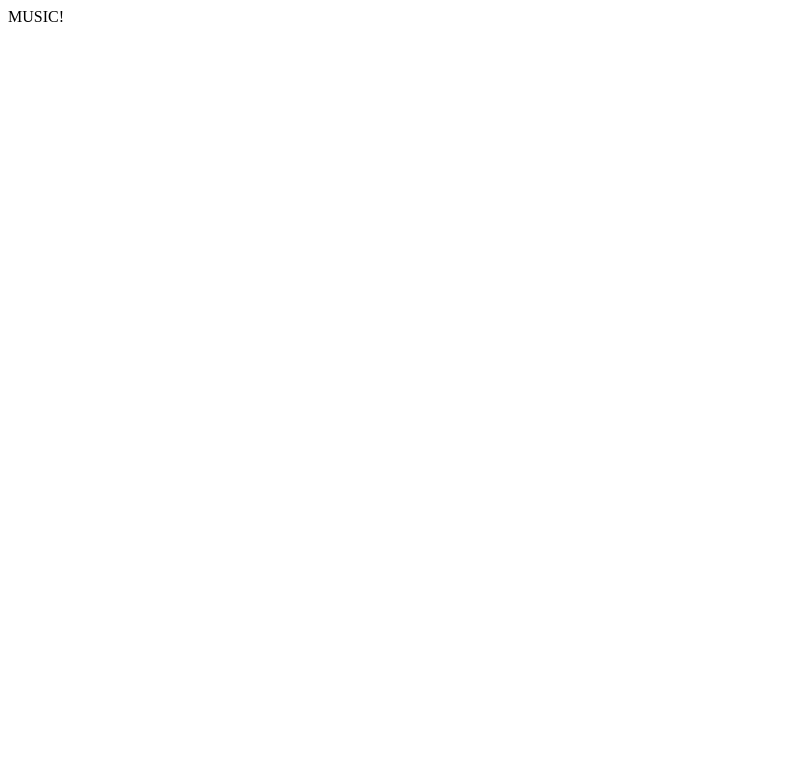
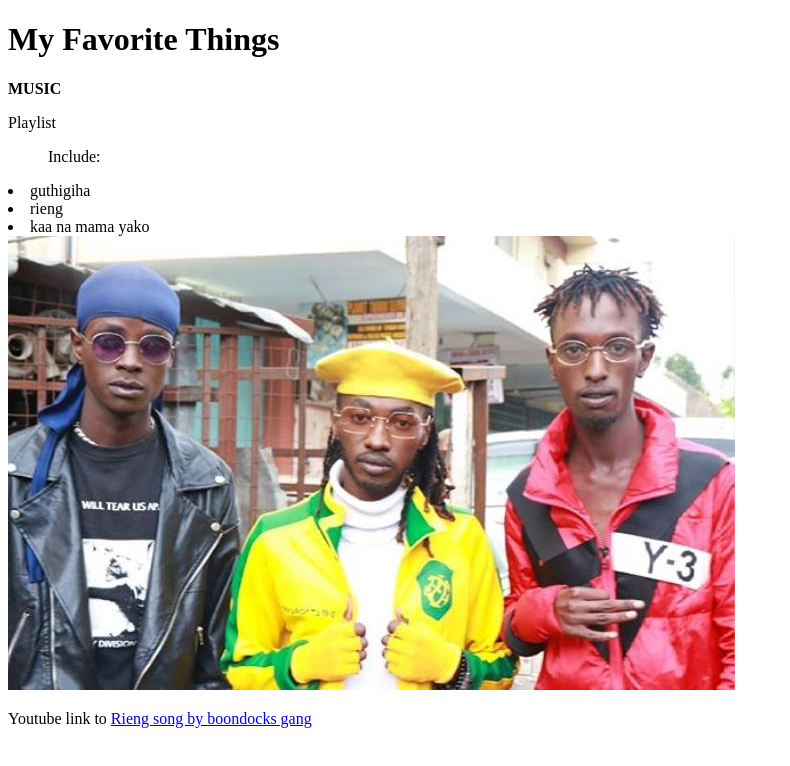
Before and after one commit to albert0706/my-first-webpage, a plain HTML site: page my-favorite-things.html in a window 1280 px wide. Shown: the whole page, without its empty margins (0-790 px from the left). Drawn offline with Linux system fonts and the light colour scheme.

```diff
--- /dev/null
+++ b/css/style.css
@@ -0,0 +1,17 @@
+h1 {
+    color:  Blue;
+    text-align: center;
+
+}
+h2 {
+    color: green;
+    font-style: italic;
+    text-align: center;
+
+}
+p{
+    font-family: sans-serif;
+}
+ul {
+    line-height: 40px;
+  }
--- a/my-favorite-things.html
+++ b/my-favorite-things.html
@@ -2,8 +2,16 @@
 <html>
     <head>
       <title>My Favorite Things</title>
+      <h1><strong>My Favorite Things</strong></h1>
     </head>
     <body>
-       MUSIC!
+       <strong>MUSIC</strong>
+       <p>Playlist</p>
+       <ul>Include:</ul>
+       <li> guthigiha</li>
+       <li> rieng</li>
+       <li> kaa na mama yako</li>
+       <img src="boondocks.jpg" alt="This is a photo of a gang">
+       <p>Youtube link to <a href="https://youtu.be/ZSGfw9u3qgU">Rieng song by boondocks gang</a></p>
     </body>
 </html>
```
Also changed, not shown: my-first-webpage.html (+2 -0 lines), boondocks.jpg (added).
